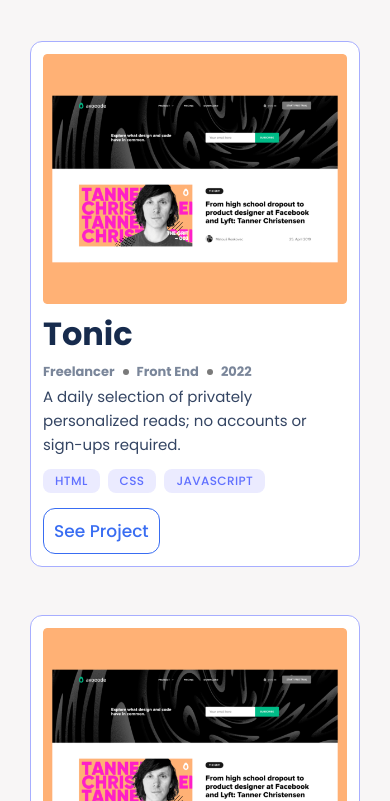
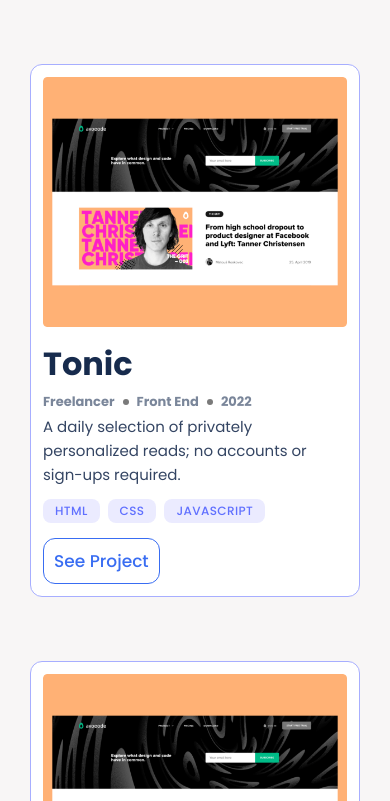
Before and after one commit to kaitcham/M_Portfolio, a website: page index.html in a window 390 px wide. Shown: the part 1199-2000 px from the top of the page. Drawn offline with Linux system fonts and the light colour scheme.

Commit message:
modified index.html and style.css

```diff
--- a/index.html
+++ b/index.html
@@ -70,7 +70,9 @@
       <section class="project-section">
         <div class="project">
           <div class="card">
-            <img src="images/projects/Project-1.png" alt="" />
+            <div class="card-img">
+              <img src="images/projects/Project-1.png" alt="" />
+            </div>
             <div class="project-intro">
               <h2 class="project-title">Tonic</h2>
               <ul class="project-details">
@@ -93,7 +95,9 @@
             </div>
           </div>
           <div class="card">
-            <img src="images/projects/Project-1.png" alt="" />
+            <div class="card-img">
+              <img src="images/projects/Project-1.png" alt="" />
+            </div>
             <div class="project-intro">
               <h2 class="project-title">Tonic</h2>
               <ul class="project-details">
@@ -116,7 +120,9 @@
             </div>
           </div>
           <div class="card">
-            <img src="images/projects/Project-1.png" alt="" />
+            <div class="card-img">
+              <img src="images/projects/Project-1.png" alt="" />
+            </div>
             <div class="project-intro">
               <h2 class="project-title">Tonic</h2>
               <ul class="project-details">
@@ -139,7 +145,9 @@
             </div>
           </div>
           <div class="card">
-            <img src="images/projects/Project-1.png" alt="" />
+            <div class="card-img">
+              <img src="images/projects/Project-1.png" alt="" />
+            </div>
             <div class="project-intro">
               <h2 class="project-title">Tonic</h2>
               <ul class="project-details">
--- a/style.css
+++ b/style.css
@@ -111,8 +111,7 @@ section {
   padding: 30px;
   margin: 50px 0;
   display: grid;
-  grid-gap: 3rem;
-  grid-template-columns: repeat(3, 1fr);
+  grid-gap: 4rem;
 }
 
 .card {
@@ -337,10 +336,3 @@ section {
   border-radius: 8px;
   color: #6070ff;
 }
-
-@media all and (max-width: 600px) {
-  .project {
-    display: flex;
-    flex-direction: column;
-  }
-}
```
